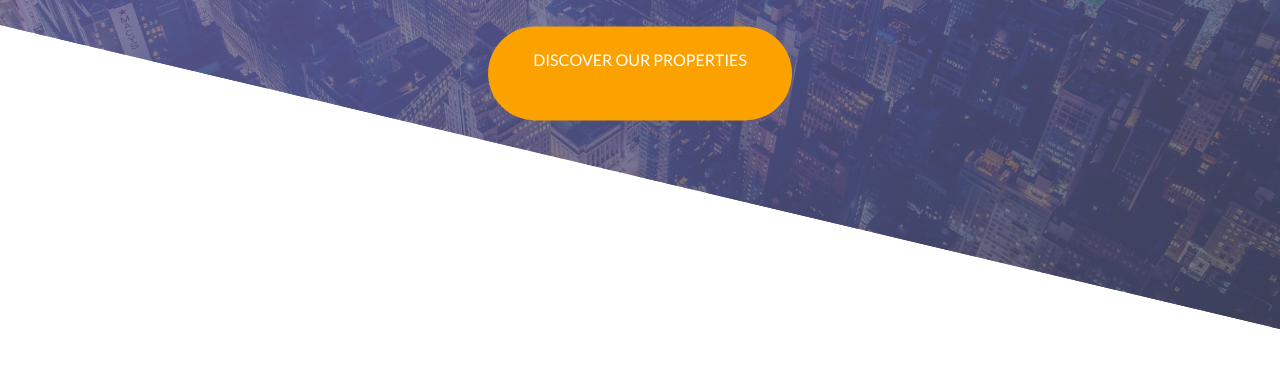
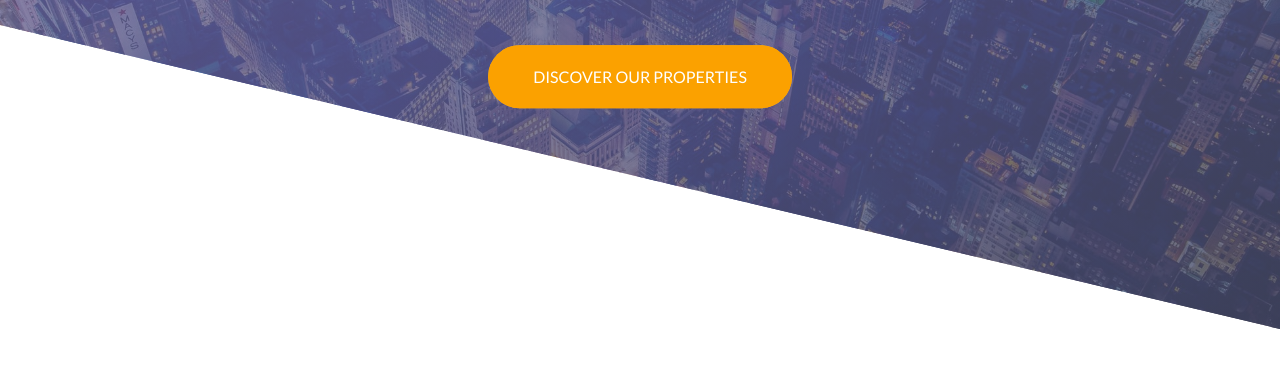
Before and after one commit to AmandaKitSam/Front-End-Sass, a plain HTML site: page index.html in a window 1280 px wide. Shown: the part 431-800 px from the top of the page. Drawn offline with Linux system fonts and the light colour scheme.

Commit message:
Added pseudo-element for the button

```diff
--- a/css/style.css
+++ b/css/style.css
@@ -92,11 +92,12 @@ body {
 .btn:visited {
   text-transform: uppercase;
   text-decoration: none;
-  padding: 20px 45px;
+  padding: 18px 45px;
   border-radius: 50px;
   display: inline-block;
   -webkit-transition: all 0.2s ease-in-out;
           transition: all 0.2s ease-in-out;
+  position: relative; /* Reference of .btn::after */
 }
 
 .btn:hover {
@@ -117,11 +118,29 @@ body {
   color: #ffffff;
 }
 
+/* (pseudo-element) treated like a child of the button */
 .btn::after {
   content: "";
   display: inline-block;
   height: 100%;
   width: 100%;
+  border-radius: 50px;
+  position: absolute; /* position element + need reference of parent */
+  top: 0;
+  left: 0;
+  z-index: -1; /* behind the button */
+  -webkit-transition: all 0.4s ease-in-out;
+          transition: all 0.4s ease-in-out;
+}
+
+.btn-header::after {
+  background-color: rgba(255, 178, 41, 0.9);
+}
+
+.btn:hover::after {
+  transform: scaleX(1.2) scaleY(1.4);
+  /* transform: scale(1.2); */
+  opacity: 0;
 }
 
 
@@ -129,4 +148,5 @@ body {
 
 
 
+
 /*------------------------------ next section ------------------------------*/
```
